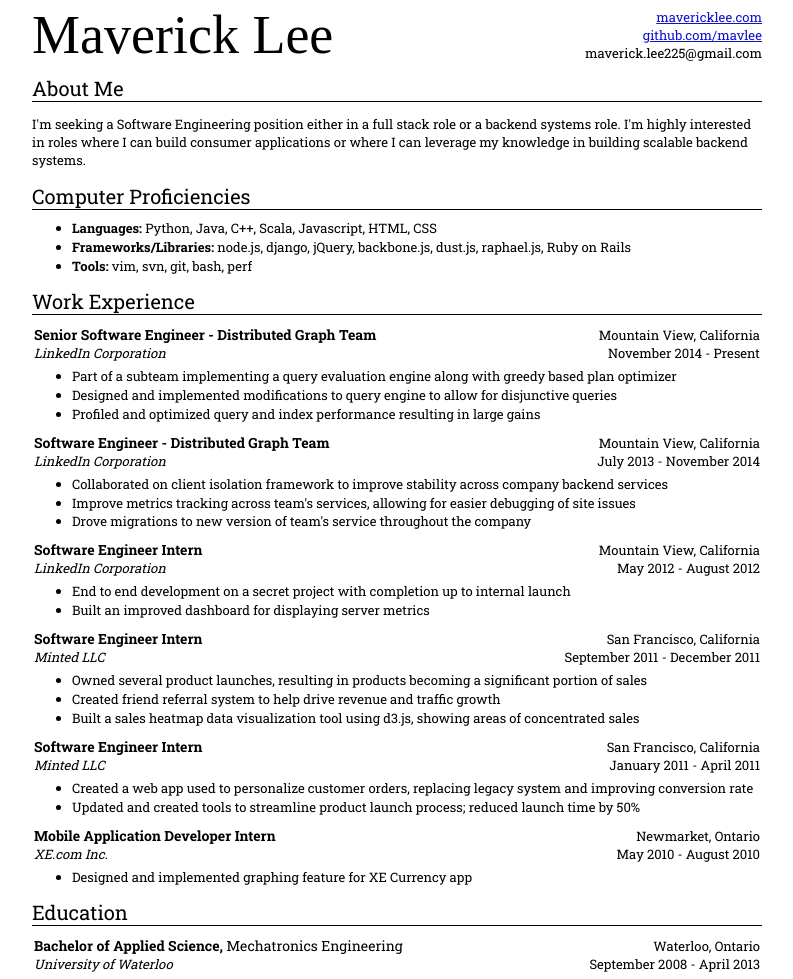
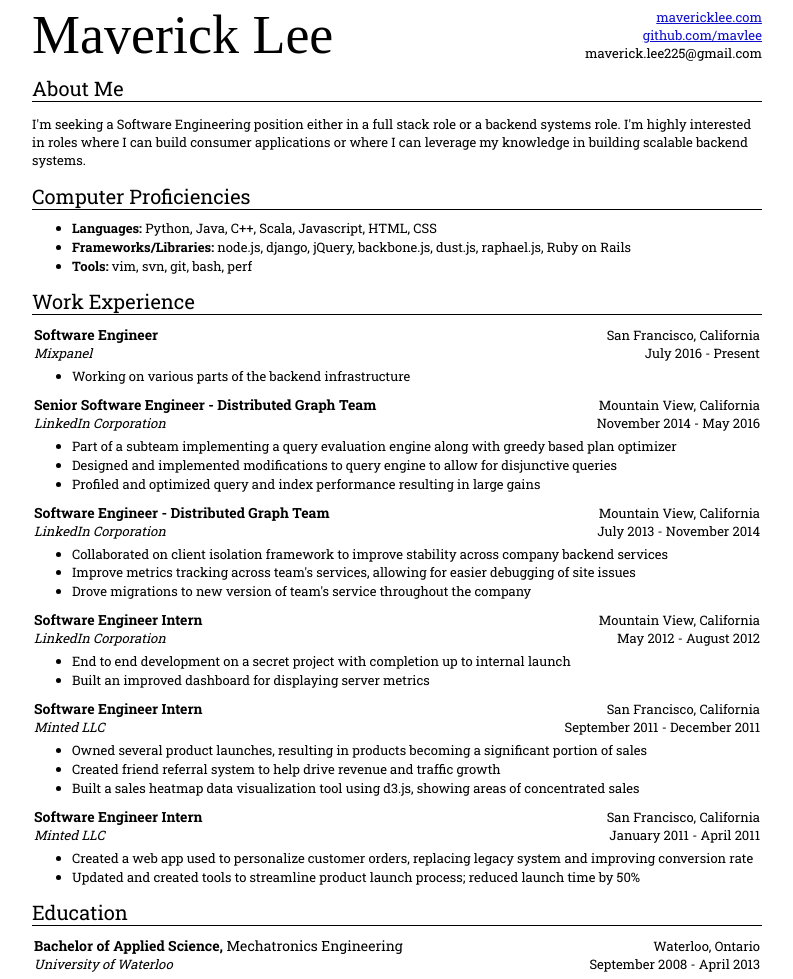
Before and after one commit to mavlee/mavlee.github.com, a Jekyll site: the page resume/index.html, which Jekyll copies as it is, in a window 1280 px wide. Shown: the whole page, without its empty margins (243-1036 px from the left). Built offline with Jekyll 4.4.1, drawn with Linux system fonts in a browser that asks for light colours; some web fonts are replaced; Markdown is read by kramdown in place of the engine named in the settings.

Commit message:
update resume

```diff
--- a/resume/index.html
+++ b/resume/index.html
@@ -36,6 +36,20 @@
 
     <div class="section">
       <h1>Work Experience</h1>
+        <table>
+        <tr>
+          <th class="left">Software Engineer</th>
+          <td class="right">San Francisco, California</td>
+        </tr>
+        <tr>
+          <td class="left company">Mixpanel</td>
+          <td class="right">July 2016 - Present</td>
+        </tr>
+      </table>
+      <ul>
+        <li>Working on various parts of the backend infrastructure</li>
+      </ul>
+
       <table>
         <tr>
           <th class="left">Senior Software Engineer - Distributed Graph Team</th>
@@ -43,7 +57,7 @@
         </tr>
         <tr>
           <td class="left company">LinkedIn Corporation</td>
-          <td class="right">November 2014 - Present</td>
+          <td class="right">November 2014 - May 2016</td>
         </tr>
       </table>
       <ul>
@@ -112,20 +126,6 @@
       <ul>
         <li>Created a web app used to personalize customer orders, replacing legacy system and improving conversion rate</li>
         <li>Updated and created tools to streamline product launch process; reduced launch time by 50%</li>
-      </ul>
-
-      <table>
-        <tr>
-          <th class="left">Mobile Application Developer Intern</th>
-          <td class="right">Newmarket, Ontario</td>
-        </tr>
-        <tr>
-          <td class="left company">XE.com Inc.</td>
-          <td class="right">May 2010 - August 2010</td>
-        </tr>
-      </table>
-      <ul>
-        <li>Designed and implemented graphing feature for XE Currency app</li>
       </ul>
     </div>
 
```
